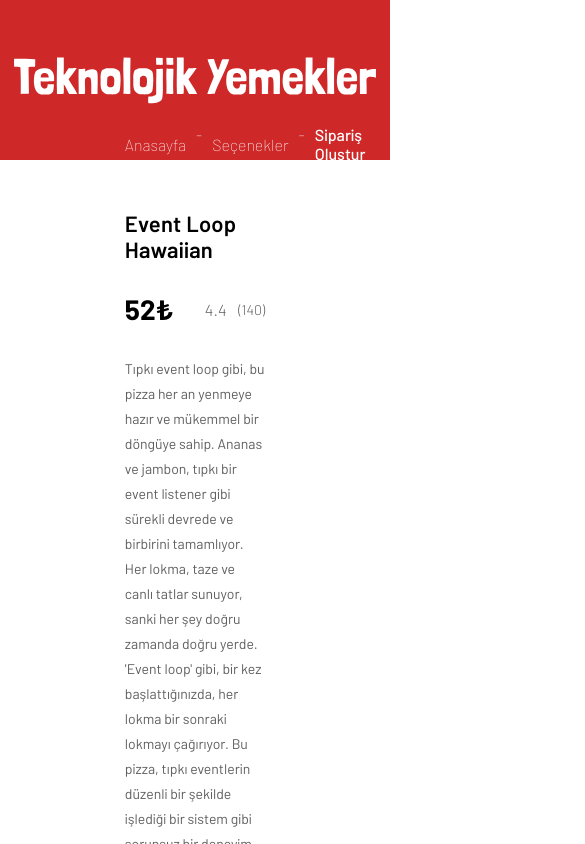
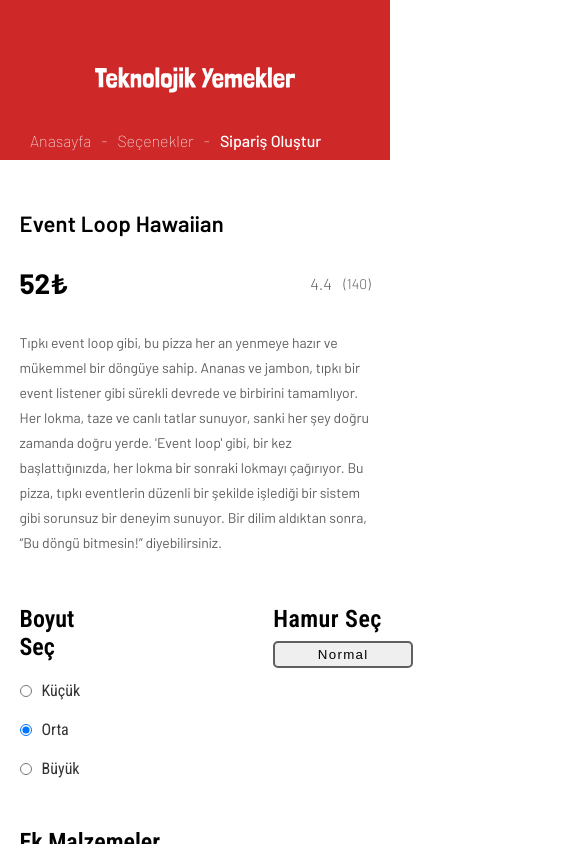
Before and after one commit to kantlori/Pizza-Website, a React (Vite) app: page / in a window 390 px wide. Both pictures are taken after a click on the button "ACIKTIM". Shown: the top 844 px of the page, 585 px wide, since content can reach past the window. Built offline with nearby package versions, Linux system fonts and the light colour scheme; a web font is replaced by a local one.

Commit message:
media css start

```diff
--- /dev/null
+++ b/src/css/Media.css
@@ -0,0 +1,21 @@
+@media (max-width: 768px) {
+    header img {
+        width: 100%;
+        max-width: 200px;
+    }
+
+    .order-header-buttons {
+        flex-direction: row;
+        justify-content: flex-start;
+        text-align: center;
+        align-items: flex-end;
+        height: 150px;
+        top: 0;
+        left: 30px;
+    }
+
+    section {
+        padding: 0px 5vw;
+    }
+
+}
--- a/src/css/OrderPage.css
+++ b/src/css/OrderPage.css
@@ -17,7 +17,6 @@ header {
     top: 125px;
     left: 32vw;
     gap: 10px;
-
     font-weight: 100;
 }
 
--- a/src/pages/OrderPage.jsx
+++ b/src/pages/OrderPage.jsx
@@ -3,6 +3,7 @@ import axios from 'axios';
 import pizzaData from '../fakeData';
 import { Form, FormGroup, Label, Button, Input } from 'reactstrap';
 import "../css/OrderPage.css";
+import "../css/Media.css";
 import "../../images/iteration-1-images/logo.svg";
 
 function OrderPage({ onBack, onSuccess }) {
```
